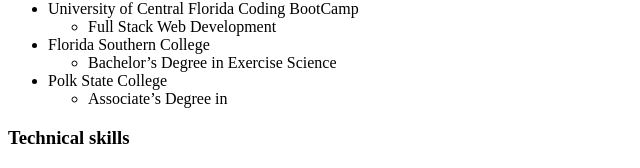
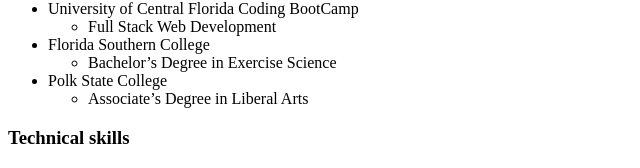
Before and after one commit to rdheadyii/Portfolio_V2-React, a React (Vite) app: page /resume in a window 1280 px wide. Shown: the part 277-445 px from the top of the page, without its empty margins (0-640 px from the left). Built offline with nearby package versions, Linux system fonts and the light colour scheme.

Commit message:
wrote missing part after associates degree

```diff
--- a/src/pages/Resume.jsx
+++ b/src/pages/Resume.jsx
@@ -21,7 +21,7 @@
 
                     <li> Polk State College
 						<ul>
-							<li>Associate’s Degree in </li>
+							<li>Associate’s Degree in Liberal Arts</li>
 						</ul>
 					</li>
 				</ul>
```
